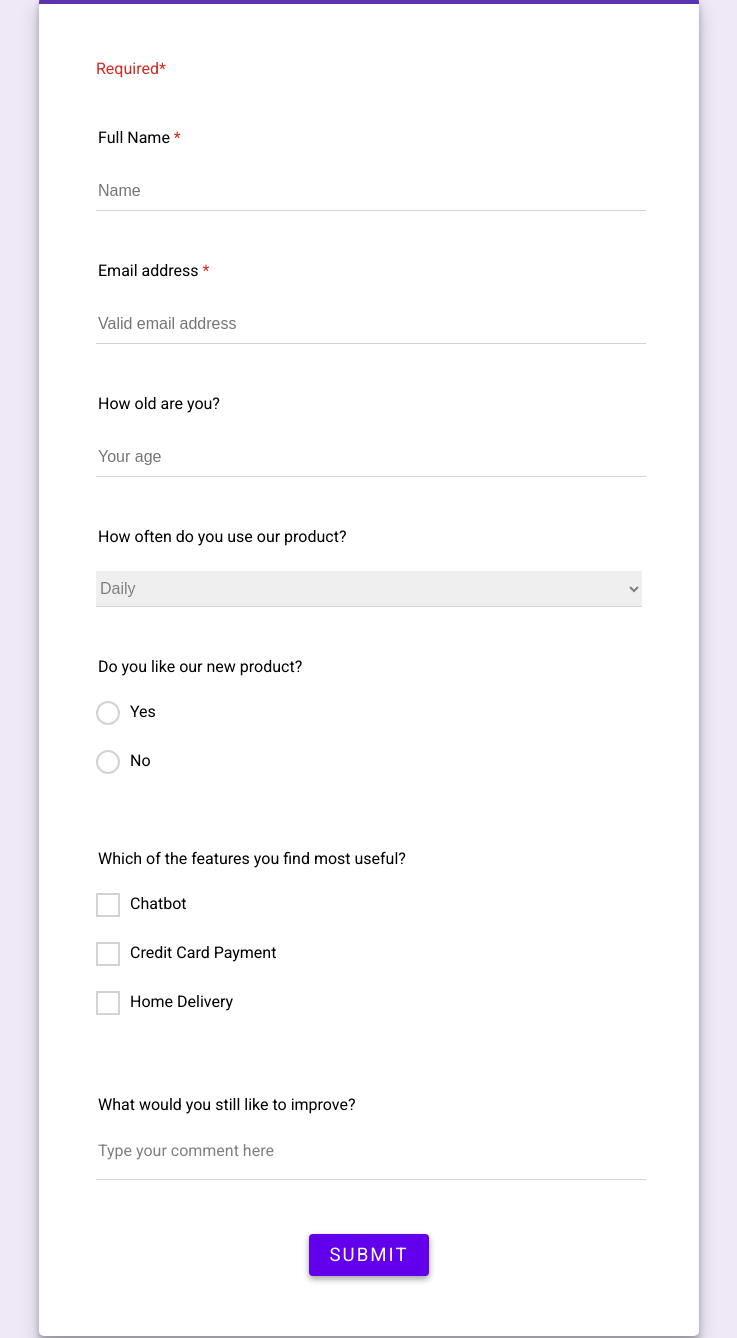
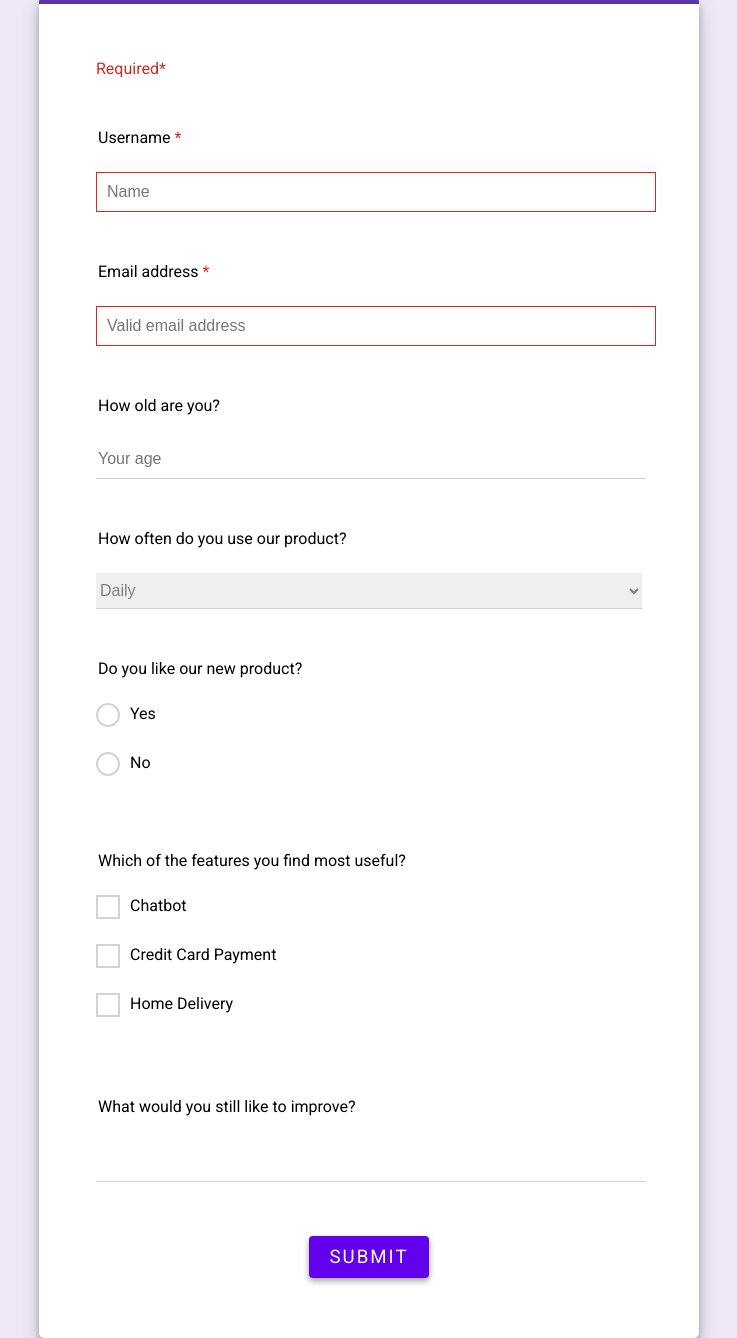
Before and after one commit to SeggyFault/survey-form, a plain HTML site: page index.html in a window 1280 px wide. Shown: the part 128-1466 px from the top of the page, without its empty margins (301-1038 px from the left). Drawn offline with Linux system fonts and the light colour scheme.

Commit message:
Add HTML5 Validation

```diff
--- a/css/styles.css
+++ b/css/styles.css
@@ -28,10 +28,16 @@
     font-size: 16px;
   }
 
-  /*FORM*/
+  /*VALIDATION*/
+  input:invalid {
+    border: 1px solid #d42a21;
+    padding-left: 10px;;
+  }
   .required {
     color: var(--required);
   }
+
+   /*FORM*/
   .survey-form {
     min-width: 600px;
     padding: 5%;
--- a/index.html
+++ b/index.html
@@ -25,33 +25,65 @@
 
                     <!--Required-->
                     <fieldset class="survey-fieldset">
+
                         <span class="required">Required*</span>
+
                     </fieldset>
 
                     <!--Name-->
                     <fieldset class="survey-fieldset">
-                        <legend>Full Name <span class="required">*</span></legend>
-                        <input id="name" class="name" type="text" placeholder="Name" pattern="[a-zA-Z]" required>
+
+                        <legend>Username <span class="required">*</span></legend>
+
+                        <input
+                            id="name"
+                            class="name"
+                            type="text"
+                            placeholder="Name"
+                            pattern="[a-z] {1,15}"
+                            title="Username should only contain lowercase letters"
+                            required>
                         <label for="name" id="name-label"></label>
+
                     </fieldset>
 
                     <!--Email-->
                     <fieldset class="survey-fieldset">
+
                         <legend>Email address <span class="required">*</span></legend>
-                        <input id="email" class="email" type="email" placeholder="Valid email address" pattern="[a-z0-9@]" required>
+
+                        <input
+                            id="email"
+                            class="email"
+                            type="email"
+                            placeholder="Valid email address"
+                            required>
                         <label for="email" id="email-label"></label>
+
                     </fieldset>
 
                     <!--Age-->
                     <fieldset class="survey-fieldset">
+
                         <legend>How old are you?</legend>
-                        <input id="number" class="number" type="number" name="number" placeholder="Your age" min="18" max="100">
+
+                        <input
+                            id="number"
+                            class="number"
+                            type="number"
+                            name="number"
+                            placeholder="Your age"
+                            min="18"
+                            max="100">
                         <label for="number" id="number-label"></label>
+
                     </fieldset>
 
                     <!--Dropdown-->
                     <fieldset class="survey-fieldset">
+
                         <legend>How often do you use our product?</legend>
+
                         <select type="text" id="dropdown" class="dropdown" name="value">
                             <option value="option1">Daily</option>
                             <option value="option2">Weekly</option>
@@ -59,6 +91,7 @@
                             <option value="option3">Rarely</option>
                         </select>
                         <label for="dropdown"></label>
+
                     </fieldset>
 
                     <!--Radio-->
@@ -66,10 +99,18 @@
 
                         <legend>Do you like our new product?</legend>
 
-                        <input id="radio1" type="radio" name="product" value="yes">
+                        <input
+                            id="radio1"
+                            type="radio"
+                            name="product"
+                            value="yes">
                         <label for="radio1" class="radio-label">Yes</label>
 
-                        <input id="radio2" type="radio" name="product" value="no">
+                        <input
+                            id="radio2"
+                            type="radio"
+                            name="product"
+                            value="no">
                         <label for="radio2" class="radio-label">No</label>
 
                     </fieldset>
@@ -79,23 +120,45 @@
 
                         <legend>Which of the features you find most useful?</legend>
 
-                        <input id="checkbox1" type="checkbox" name="feature" value="chatbot">
+                        <input
+                            id="checkbox1"
+                            type="checkbox"
+                            name="feature"
+                            value="chatbot">
                         <label for="checkbox1" class="checkbox-label">Chatbot</label>
 
-                        <input id="checkbox2" type="checkbox" name="feature" value="card">
+                        <input
+                            id="checkbox2"
+                            type="checkbox"
+                            name="feature"
+                            value="card">
                         <label for="checkbox2" class="checkbox-label">Credit Card Payment</label>
 
-                        <input id="checkbox3" type="checkbox" name="feature" value="delivery">
+                        <input
+                            id="checkbox3"
+                            type="checkbox"
+                            name="feature"
+                            value="delivery">
                         <label for="checkbox3" class="checkbox-label">Home Delivery</label>
 
                     </fieldset>
 
                     <!--Textarea-->
                     <fieldset class="survey-fieldset">
+
                         <legend>What would you still like to improve?</legend>
-                        <label for="comment">
-                            <textarea class="comment" name="comment" id="comment" cols="30" rows="5">Type your comment here</textarea>
-                        </label>
+
+                        <textarea
+                            class="comment"
+                            name="comment"
+                            id="comment"
+                            cols="30"
+                            rows="15"
+                            minlength="50"
+                            maxlength="250">
+                        </textarea>
+                        <label for="comment"></label>
+
                     </fieldset>
 
                     <footer class="foo">
```
